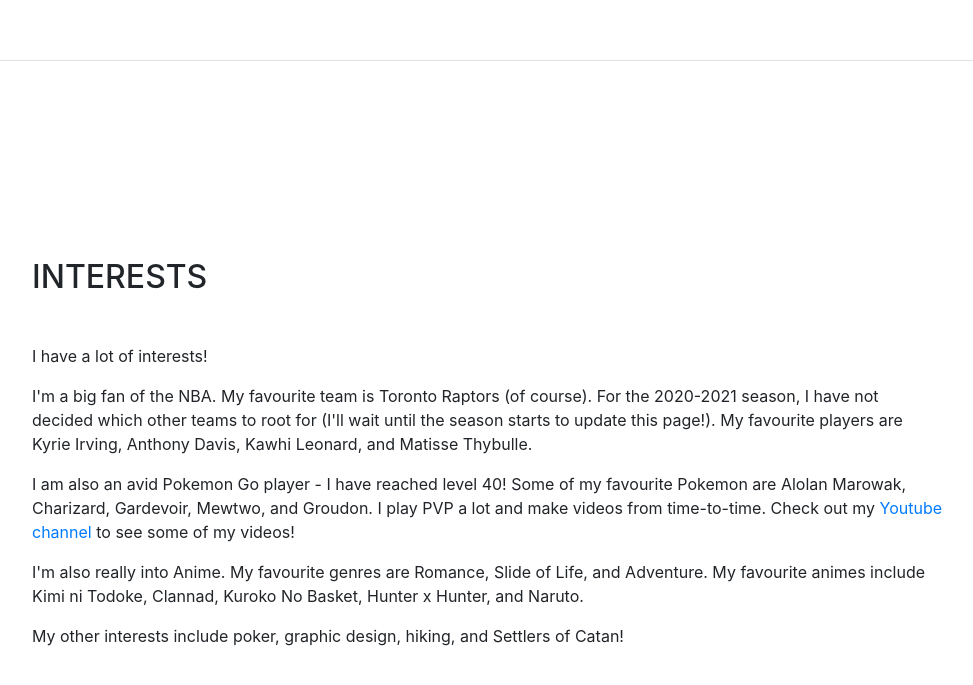
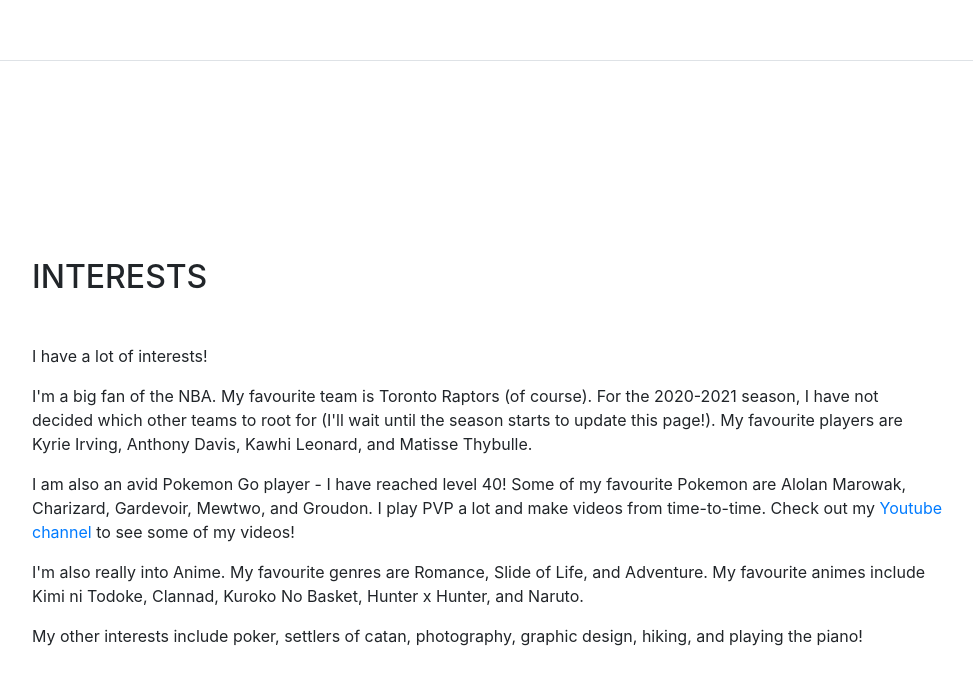
Before and after one commit to dimitriwalters/dimitriwalters.github.io, a website with bundled scripts: page index.html in a window 1280 px wide. Shown: the part 3514-4199 px from the top of the page, without its empty margins (288-1261 px from the left). Built offline with nearby package versions, Linux system fonts and the light colour scheme; a web font is replaced by a local one.

Commit message:
Update interests section
Yet again

```diff
--- a/index.html
+++ b/index.html
@@ -291,7 +291,7 @@
           <p>I'm a big fan of the NBA. My favourite team is Toronto Raptors (of course). For the 2020-2021 season, I have not decided which other teams to root for (I'll wait until the season starts to update this page!). My favourite players are Kyrie Irving, Anthony Davis, Kawhi Leonard, and Matisse Thybulle.</p>
           <p>I am also an avid Pokemon Go player - I have reached level 40! Some of my favourite Pokemon are Alolan Marowak, Charizard, Gardevoir, Mewtwo, and Groudon. I play PVP a lot and make videos from time-to-time. Check out my <a href="https://www.youtube.com/channel/UCrrFoks3DqwWdzNTWpzHaKA">Youtube channel</a> to see some of my videos!</p>
           <p>I'm also really into Anime. My favourite genres are Romance, Slide of Life, and Adventure. My favourite animes include Kimi ni Todoke, Clannad, Kuroko No Basket, Hunter x Hunter, and Naruto.</p>
-          <p>My other interests include poker, graphic design, hiking, and Settlers of Catan!</p>
+          <p>My other interests include poker, settlers of catan, photography, graphic design, hiking, and playing the piano!</p>
         </div>
       </section>
 
```
